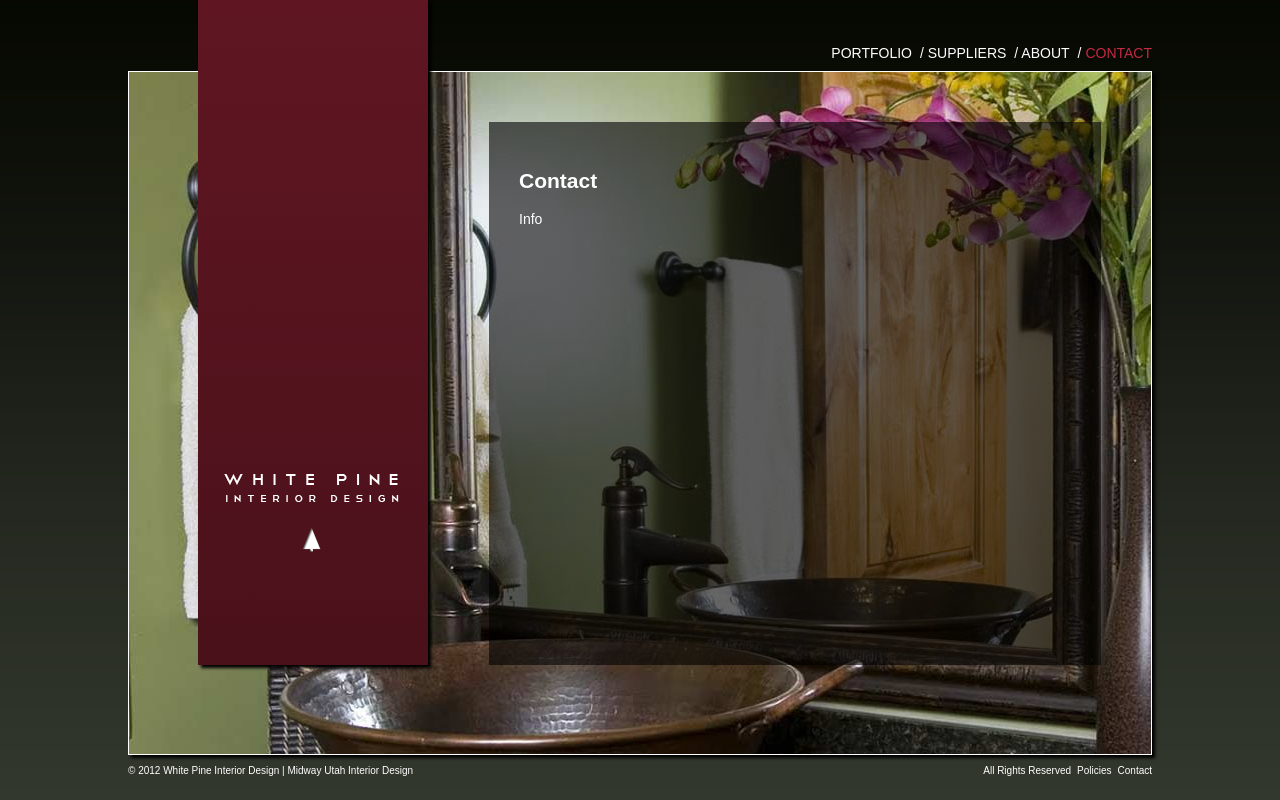
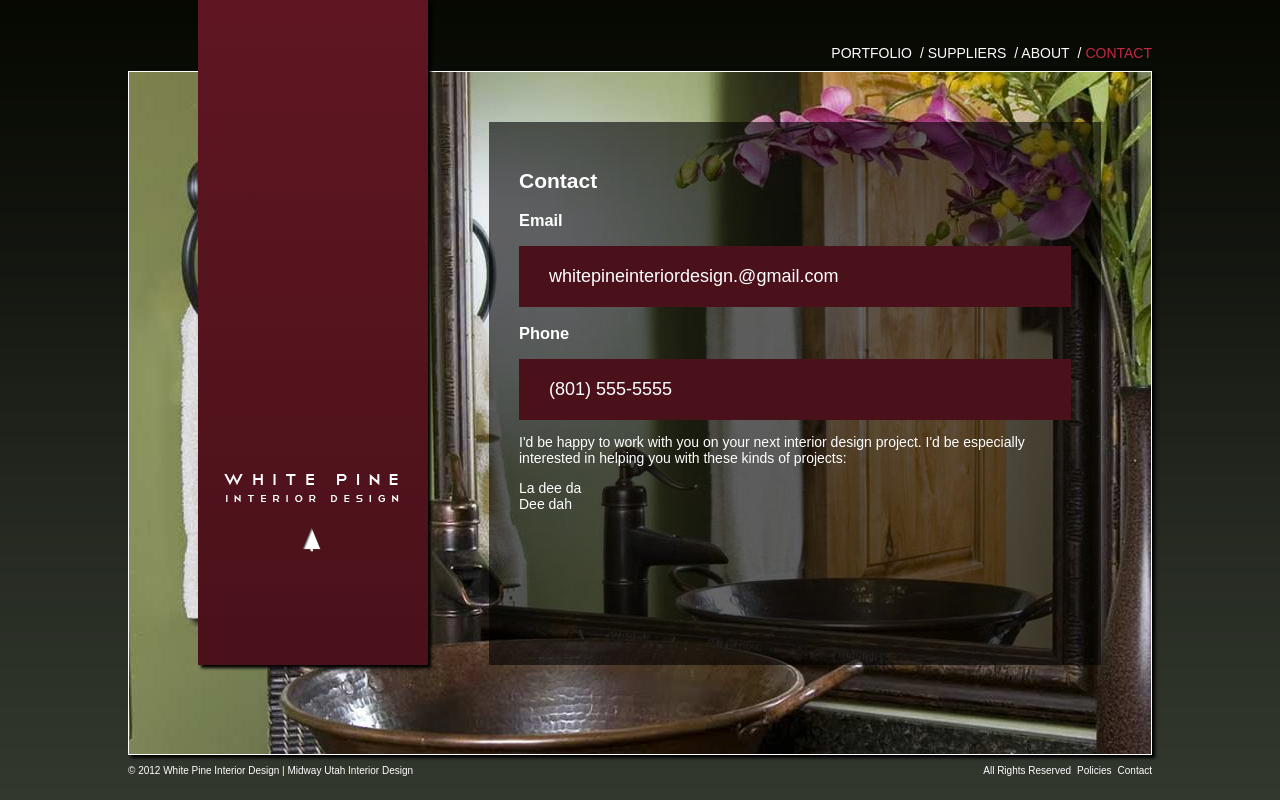
Before and after one commit to jaketrent/whitepine, a Django app: template whitepine/templates/contact.html in a window 1280 px wide. Run offline with Django 3.2, Linux system fonts and the light colour scheme; the template is opened without the code that fills it, so the values that code supplies are empty; parts of the project's set-up code (start-up, migrations or seed data) failed here and were passed over; some libraries are stand-ins or nearby versions.

Commit message:
better contact placeholder

```diff
--- a/whitepine/static-files/css/wp.css
+++ b/whitepine/static-files/css/wp.css
@@ -245,3 +245,14 @@ footer ul li {
   color: #faf8ba;
   text-decoration: underline;
 }
+
+/*** contact ***/
+.contact-opts a {
+  display: block;
+  padding: 20px 30px;
+  background: #4a111a;
+  font-size: 18px;
+}
+.contact-opts a:hover {
+  text-decoration: underline;
+}
--- a/whitepine/templates/contact.html
+++ b/whitepine/templates/contact.html
@@ -5,9 +5,24 @@
 {% block canvas %}
   <div class="overlay">
     <h2>Contact</h2>
+    <ul class="contact-opts">
+      <li>
+        <h3>Email</h3>
+        <a href="mailto:whitepineinteriordesign@gmail.com">whitepineinteriordesign.@gmail.com</a>
+      </li>
+      <li>
+        <h3>Phone</h3>
+        <a href="tel:801-555-5555">(801) 555-5555</a>
+      </li>
+    </ul>
     <p>
-      Info
+      I'd be happy to work with you on your next interior design project.  I'd be especially interested in helping you
+      with these kinds of projects:
     </p>
+    <ul>
+      <li>La dee da</li>
+      <li>Dee dah</li>
+    </ul>
   </div>
   <img src="{{ STATIC_URL }}img/sample5.jpg" />
 {% endblock %}
```
